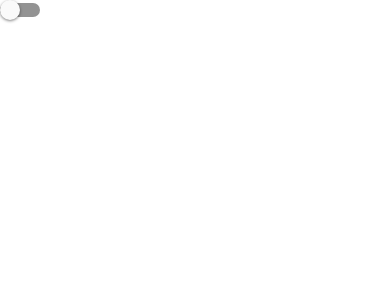
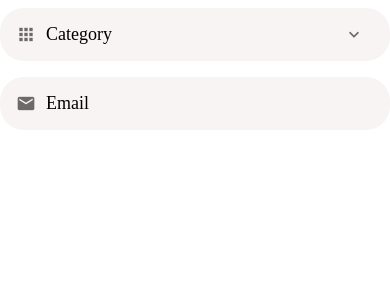
Before and after one commit to benNjogu/DoneWithIt, a React Native app: screen / in a window 390 px wide. Shown: the top 300 px of the page. Built offline with nearby package versions, Linux system fonts and the light colour scheme.

Commit message:
Building a custom picker

```diff
--- a/App.js
+++ b/App.js
@@ -1,7 +1,8 @@
 import React, { useState } from "react";
 import { TextInput, Text, Switch } from "react-native";
+
+import AppPicker from "./app/components/AppPicker";
 import AppTextInput from "./app/components/AppTextInput";
-
 import Screen from "./app/components/Screen";
 
 export default function App() {
@@ -9,7 +10,8 @@ export default function App() {
 
   return (
     <Screen>
-      <Switch value={isNew} onValueChange={(newValue) => setIsNew(newValue)} />
+      <AppPicker icon="apps" placeHolder="Category" />
+      <AppTextInput icon="email" placeHolder="Email" />
     </Screen>
   );
 }
--- /dev/null
+++ b/app/components/AppPicker.js
@@ -0,0 +1,51 @@
+import React from "react";
+import { View, StyleSheet, TextInput } from "react-native";
+import { MaterialCommunityIcons } from "@expo/vector-icons";
+
+import colors from "../../config/colors";
+import defaultStyles from "../../config/styles";
+import AppText from "./AppText";
+
+function AppPicker({ icon, placeHolder }) {
+  return (
+    <View style={styles.container}>
+      {icon && (
+        <MaterialCommunityIcons
+          name={icon}
+          size={20}
+          color={colors.medium}
+          style={styles.icon}
+        />
+      )}
+      <AppText style={styles.appText}>{placeHolder}</AppText>
+      <MaterialCommunityIcons
+        name="chevron-down"
+        size={20}
+        color={colors.medium}
+        style={styles.icon}
+      />
+    </View>
+  );
+}
+
+const styles = StyleSheet.create({
+  appText: {
+    flex: 1,
+  },
+  container: {
+    backgroundColor: colors.light,
+    borderRadius: 24,
+    flexDirection: "row",
+    width: "100%",
+    padding: 16,
+    marginVertical: 8,
+  },
+  icon: {
+    marginRight: 10,
+  },
+  text: {
+    marginRight: 32,
+  },
+});
+
+export default AppPicker;
```
